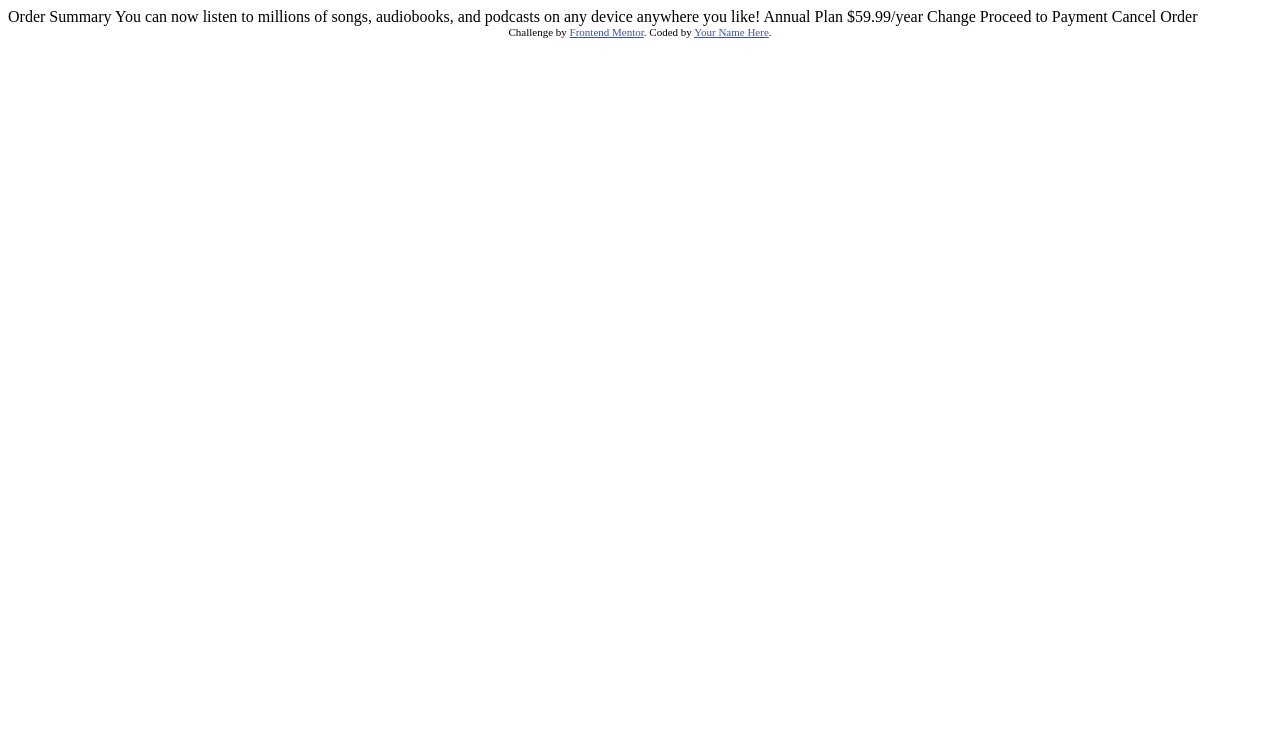
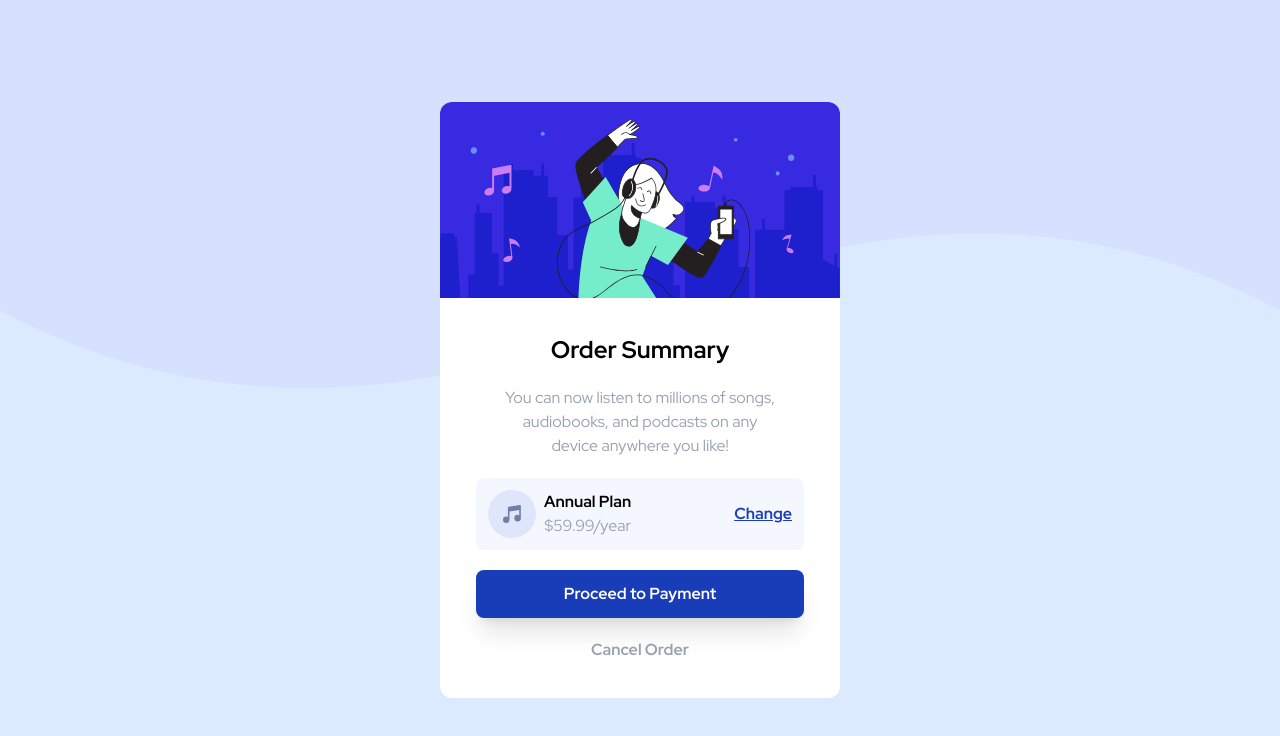
Before and after one commit to MauriceMumbere/Order-summary-component-main, a plain HTML site: page index.html in a window 1280 px wide. Drawn offline with nearby package versions, Linux system fonts and the light colour scheme.

Commit message:
feat(index): project completed

```diff
--- a/index.html
+++ b/index.html
@@ -1,37 +1,93 @@
 <!DOCTYPE html>
 <html lang="en">
   <head>
-  <meta charset="UTF-8">
-  <meta name="viewport" content="width=device-width, initial-scale=1.0"> <!-- displays site properly based on user's device -->
-
-  <link rel="icon" type="image/png" sizes="32x32" href="./images/favicon-32x32.png">
+    <meta charset="UTF-8" />
+    <meta name="viewport" content="width=device-width, initial-scale=1.0" />
+    <!-- displays site properly based on user's device -->
+    <link
+      rel="icon"
+      type="image/png"
+      sizes="32x32"
+      href="./images/favicon-32x32.png"
+    />
+    <!-- Tailwindcss cdn -->
+    <script src="https://cdn.jsdelivr.net/npm/@tailwindcss/browser@4"></script>
 
     <title>Frontend Mentor | Order summary card</title>
 
     <!-- Feel free to remove these styles or customise in your own stylesheet 👍 -->
     <style>
-    .attribution { font-size: 11px; text-align: center; }
-    .attribution a { color: hsl(228, 45%, 44%); }
+      @import url("https://fonts.googleapis.com/css2?family=Red+Hat+Display:ital,wght@0,300..900;1,300..900&display=swap");
+      body {
+        font-family: "Red Hat Display", sans-serif;
+      }
+      .custom-btn-bg:hover {
+        background-color: hsl(224, 23%, 55%);
+      }
+      .custom-link:hover {
+        color: hsl(224, 23%, 55%);
+      }
+      .custom-blue-very-pal {
+        background-color: hsl(225, 100%, 98%);
+      }
     </style>
   </head>
   <body>
-
-  Order Summary
-
-  You can now listen to millions of songs, audiobooks, and podcasts on any
-  device anywhere you like!
-
-  Annual Plan
-  $59.99/year
-
-  Change
-
+    <main>
+      <div
+        class="flex items-center h-screen bg-[url('./images/pattern-background-mobile.svg')] md:bg-[url('./images/pattern-background-desktop.svg')] bg-no-repeat bg-contain w-full bg-blue-100 px-5"
+      >
+        <div
+          class="w-[25rem] m-auto rounded-xl overflow-hidden bg-white text-center"
+        >
+          <div>
+            <img src="./images/illustration-hero.svg" alt="" />
+          </div>
+          <div class="p-9 space-y-5">
+            <h1 class="font-bold text-2xl">Order Summary</h1>
+            <div class="flex justify-center">
+              <p class="max-w-[17rem] text-[16px] text-gray-400">
+                You can now listen to millions of songs, audiobooks, and
+                podcasts on any device anywhere you like!
+              </p>
+            </div>
+            <div
+              class="flex items-center justify-between custom-blue-very-pal bg-opacity-20 rounded-lg p-3"
+            >
+              <div class="flex items-center gap-2">
+                <div>
+                  <img src="./images/icon-music.svg" alt="" />
+                </div>
+                <div class="flex flex-col">
+                  <span class="font-bold">Annual Plan</span>
+                  <span class="text-gray-400">$59.99/year</span>
+                </div>
+              </div>
+              <div>
+                <a
+                  class="text-blue-800 custom-link underline hover:no-underline font-bold"
+                  href=""
+                  >Change</a
+                >
+              </div>
+            </div>
+            <div>
+              <button
+                class="w-full bg-blue-800 custom-btn-bg rounded-lg text-white p-3 shadow-xl cursor-pointer font-bold"
+              >
                 Proceed to Payment
+              </button>
+            </div>
+            <div>
+              <button
+                class="text-blue-700 hover:text-blue-900 cursor-pointer font-bold text-gray-400"
+              >
                 Cancel Order
-
-  <div class="attribution">
-    Challenge by <a href="https://www.frontendmentor.io?ref=challenge" target="_blank">Frontend Mentor</a>.
-    Coded by <a href="#">Your Name Here</a>.
+              </button>
             </div>
+          </div>
+        </div>
+      </div>
+    </main>
   </body>
 </html>
```
Lines whose indentation alone changed are shown as unchanged.
